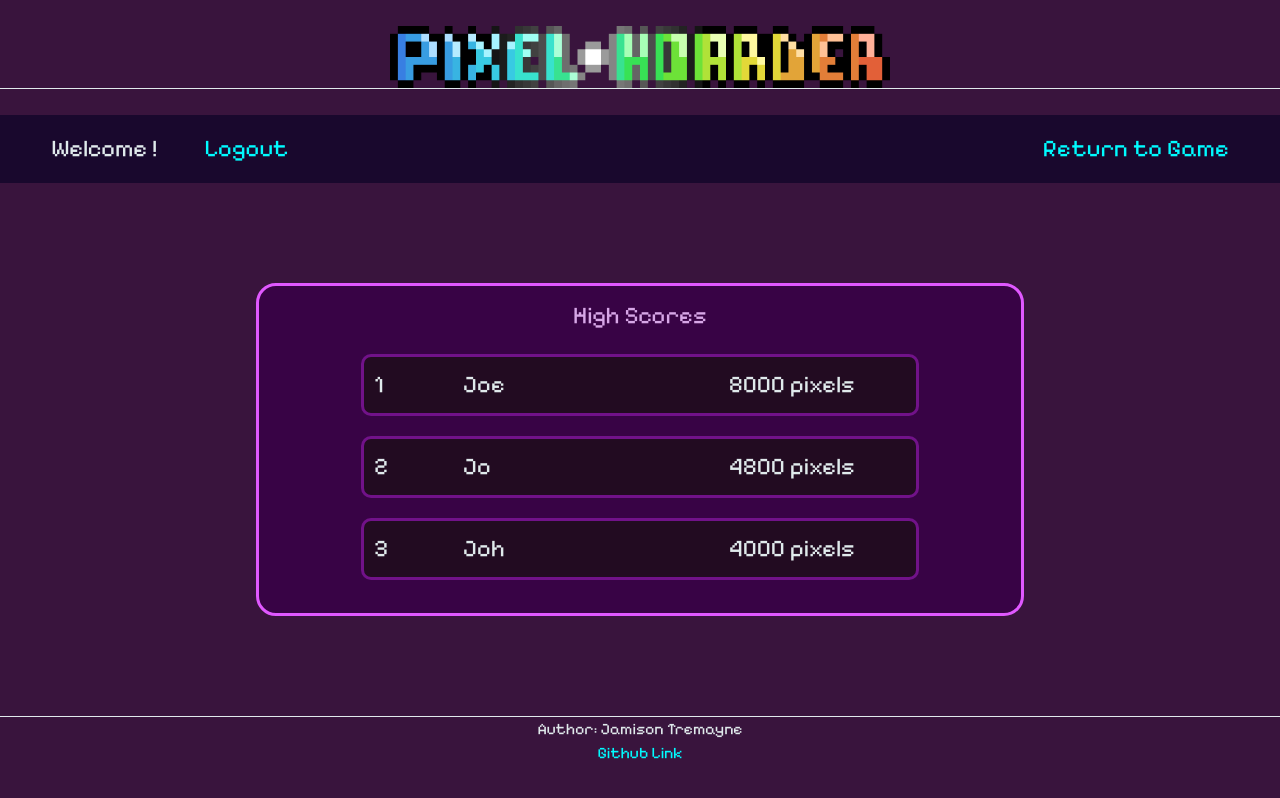
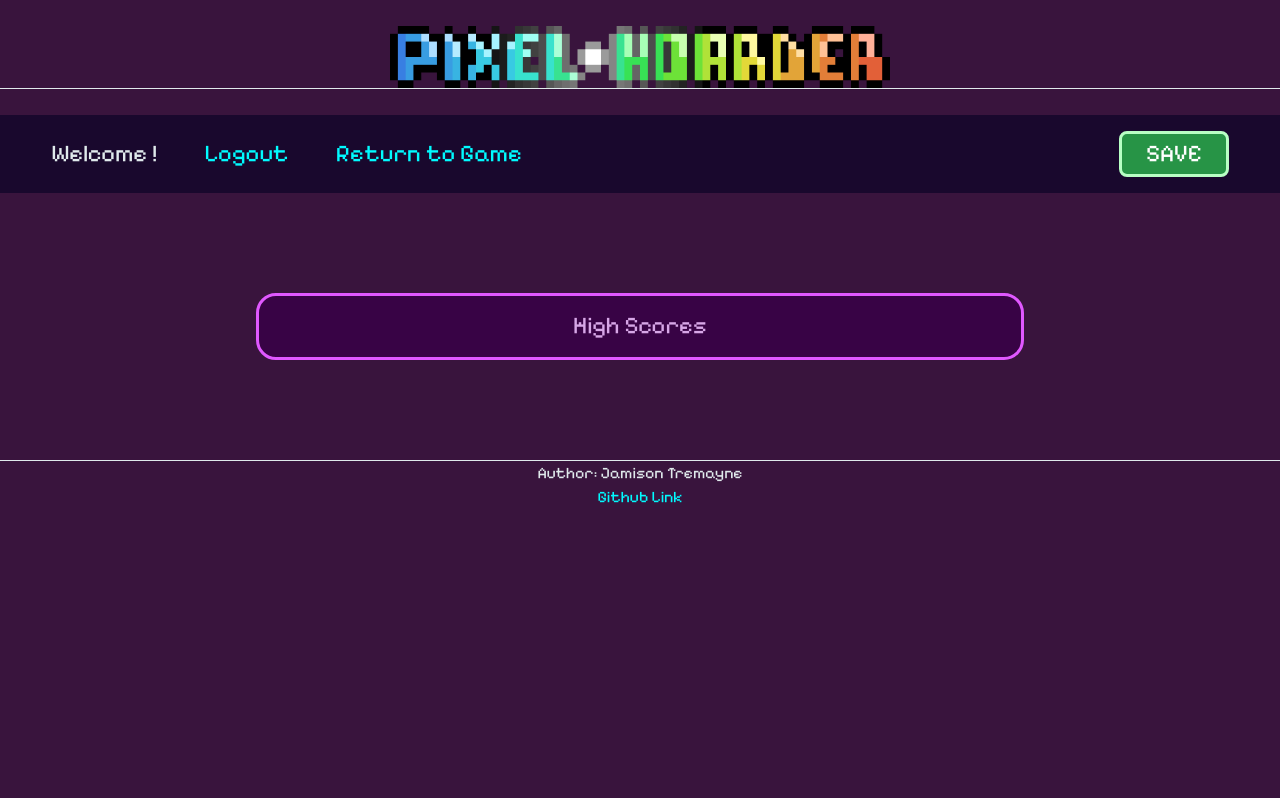
Before and after one commit to JamisonTremayne/startup, a React (Vite) app: page /social in a window 1280 px wide. Built offline with nearby package versions, Linux system fonts and the light colour scheme.

Commit message:
Added High Score List

```diff
--- a/src/social/social.jsx
+++ b/src/social/social.jsx
@@ -2,11 +2,50 @@ import React from 'react';
 import { NavLink } from 'react-router-dom';
 import './social.css';
 import { logout } from '../utilities/account.js';
+import { SaveButton } from '../utilities/save.jsx';
 
 export function Social({ userData, account, setUserData, setAccount, setToast }) {
     function handleLogout() {
         logout(userData, account, setUserData, setAccount, setToast);
     }
+
+    function getHighScores() {
+        const accountArray = JSON.parse(localStorage.getItem('account_array')) || [];
+        let sortedArray = accountArray.sort((a,b) =>
+        getScore(b.userData) - getScore(a.userData));
+        let scoreArray = [];
+        for (let i = 0; i < sortedArray.length && i < 50; i++) {
+            const account = sortedArray[i];
+            const scoreData = {
+                index: i + 1,
+                userName: account.userName,
+                score: getScore(account.userData)
+            };
+            scoreArray.push(scoreData);
+        }
+        return scoreArray;
+    }
+
+    function getScore(userData) {
+        const pixels = userData.pixels;
+        return pixels.red + pixels.green + pixels.blue;
+    }
+
+    function ScoreEntry(scoreData) {
+        const index = scoreData.index;
+        const userName = scoreData.userName;
+        const score = scoreData.score;
+        return (
+            <div className='score-row'>
+                <div>{index}</div>
+                <div>{userName}</div>
+                <div>{score} pixels</div>
+            </div>
+        );
+    }
+
+    const scores = getHighScores();
+
   return (
           <main>
             <nav className="menu-nav">
@@ -14,26 +53,21 @@ export function Social({ userData, account, setUserData, setAccount, setToast })
                     <li><div>Welcome <span id="username">{userData.userName}</span>!</div></li>
                     <li><NavLink to="/" onClick={handleLogout}>Logout</NavLink></li>
                     <li><NavLink to="/">Return to Game</NavLink></li>
+                    <li><SaveButton
+                        account={account}
+                        userData={userData}
+                        setToast={setToast} /></li>
                 </ul>
             </nav>
             <section id="high-scores">
                 <h2>High Scores</h2>
                 <section className="score-start">
-                    <div className="score-row">
-                        <div>1</div>
-                        <div>Joe</div>
-                        <div>8000 pixels</div>
-                    </div>
-                    <div className="score-row">
-                        <div>2</div>
-                        <div>Jo</div>
-                        <div>4800 pixels</div>
-                    </div>
-                    <div className="score-row">
-                        <div>3</div>
-                        <div>Joh</div>
-                        <div>4000 pixels</div>
-                    </div>
+                    {scores.map(scoreData => (
+                        <ScoreEntry
+                            key={scoreData.index}
+                            {...scoreData}
+                        />
+                    ))}
                 </section>
             </section>
         </main>
```
